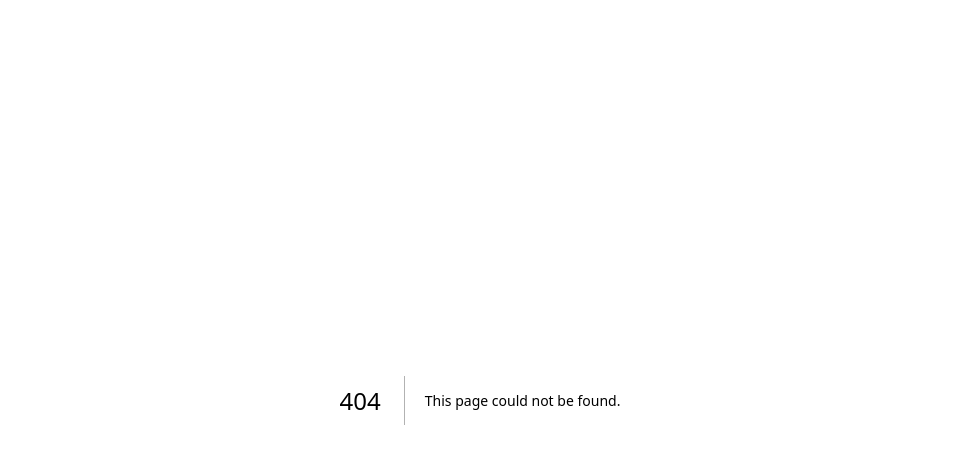
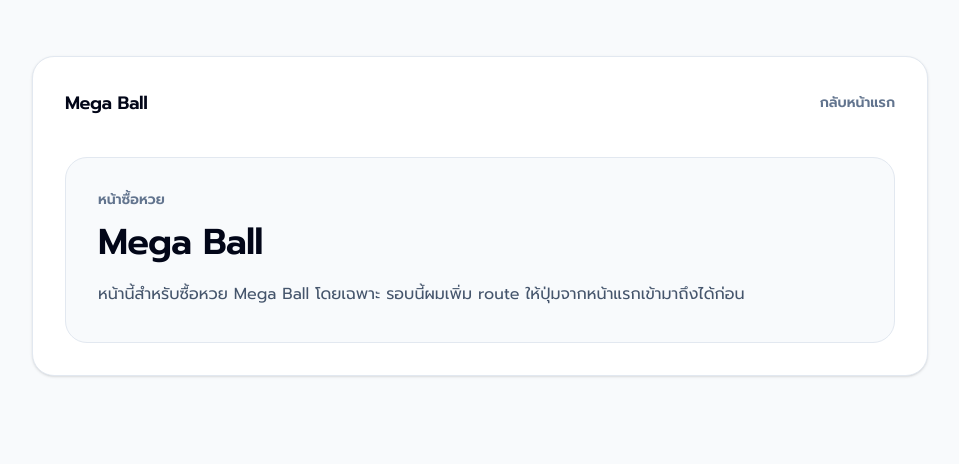
Before and after one commit to jirayuwannagul-tech/lotto-usa, a Next.js app: page /mega-ball in a window 1280 px wide. Before the commit this address had no page. Shown: the top 464 px of the page, without its empty margins (160-1119 px from the left). Built offline with nearby package versions, Linux system fonts and the light colour scheme.

Commit message:
Add lottery landing pages

```diff
--- /dev/null
+++ b/src/app/mega-ball/page.tsx
@@ -0,0 +1,24 @@
+import Link from "next/link"
+
+export default function MegaBallPage() {
+  return (
+    <div className="min-h-screen bg-slate-50 px-5 py-10 text-slate-950 sm:px-6 sm:py-14">
+      <div className="mx-auto max-w-4xl rounded-3xl border border-slate-200 bg-white p-8 shadow-sm">
+        <div className="flex items-center justify-between">
+          <p className="text-lg font-semibold tracking-tight text-slate-950">Mega Ball</p>
+          <Link href="/" className="text-sm font-semibold text-slate-500 transition hover:text-slate-950">
+            กลับหน้าแรก
+          </Link>
+        </div>
+
+        <div className="mt-10 rounded-3xl border border-slate-200 bg-slate-50 p-8">
+          <p className="text-sm font-semibold text-slate-500">หน้าซื้อหวย</p>
+          <h1 className="mt-3 text-4xl font-semibold tracking-tight text-slate-950">Mega Ball</h1>
+          <p className="mt-4 text-base leading-8 text-slate-600">
+            หน้านี้สำหรับซื้อหวย Mega Ball โดยเฉพาะ รอบนี้ผมเพิ่ม route ให้ปุ่มจากหน้าแรกเข้ามาถึงได้ก่อน
+          </p>
+        </div>
+      </div>
+    </div>
+  )
+}
--- a/src/app/page.tsx
+++ b/src/app/page.tsx
@@ -50,24 +50,24 @@ export default async function Home() {
               </p>
 
               <div className="mt-10 grid gap-4 sm:grid-cols-2">
-                <button
-                  type="button"
+                <Link
+                  href="/power-ball"
                   className="rounded-3xl border border-slate-200 bg-slate-50 px-6 py-8 text-center transition hover:border-slate-300 hover:bg-white"
                 >
                   <p className="text-sm font-semibold text-slate-500">Power Ball</p>
                   <p className="mt-3 text-2xl font-semibold tracking-tight text-slate-950">
                     ไปหน้าซื้อหวย
                   </p>
-                </button>
-                <button
-                  type="button"
+                </Link>
+                <Link
+                  href="/mega-ball"
                   className="rounded-3xl border border-slate-200 bg-slate-50 px-6 py-8 text-center transition hover:border-slate-300 hover:bg-white"
                 >
                   <p className="text-sm font-semibold text-slate-500">Mega Ball</p>
                   <p className="mt-3 text-2xl font-semibold tracking-tight text-slate-950">
                     ไปหน้าซื้อหวย
                   </p>
-                </button>
+                </Link>
               </div>
             </div>
 
--- /dev/null
+++ b/src/app/power-ball/page.tsx
@@ -0,0 +1,24 @@
+import Link from "next/link"
+
+export default function PowerBallPage() {
+  return (
+    <div className="min-h-screen bg-slate-50 px-5 py-10 text-slate-950 sm:px-6 sm:py-14">
+      <div className="mx-auto max-w-4xl rounded-3xl border border-slate-200 bg-white p-8 shadow-sm">
+        <div className="flex items-center justify-between">
+          <p className="text-lg font-semibold tracking-tight text-slate-950">Power Ball</p>
+          <Link href="/" className="text-sm font-semibold text-slate-500 transition hover:text-slate-950">
+            กลับหน้าแรก
+          </Link>
+        </div>
+
+        <div className="mt-10 rounded-3xl border border-slate-200 bg-slate-50 p-8">
+          <p className="text-sm font-semibold text-slate-500">หน้าซื้อหวย</p>
+          <h1 className="mt-3 text-4xl font-semibold tracking-tight text-slate-950">Power Ball</h1>
+          <p className="mt-4 text-base leading-8 text-slate-600">
+            หน้านี้สำหรับซื้อหวย Power Ball โดยเฉพาะ รอบนี้ผมเพิ่ม route ให้ปุ่มจากหน้าแรกเข้ามาถึงได้ก่อน
+          </p>
+        </div>
+      </div>
+    </div>
+  )
+}
```
